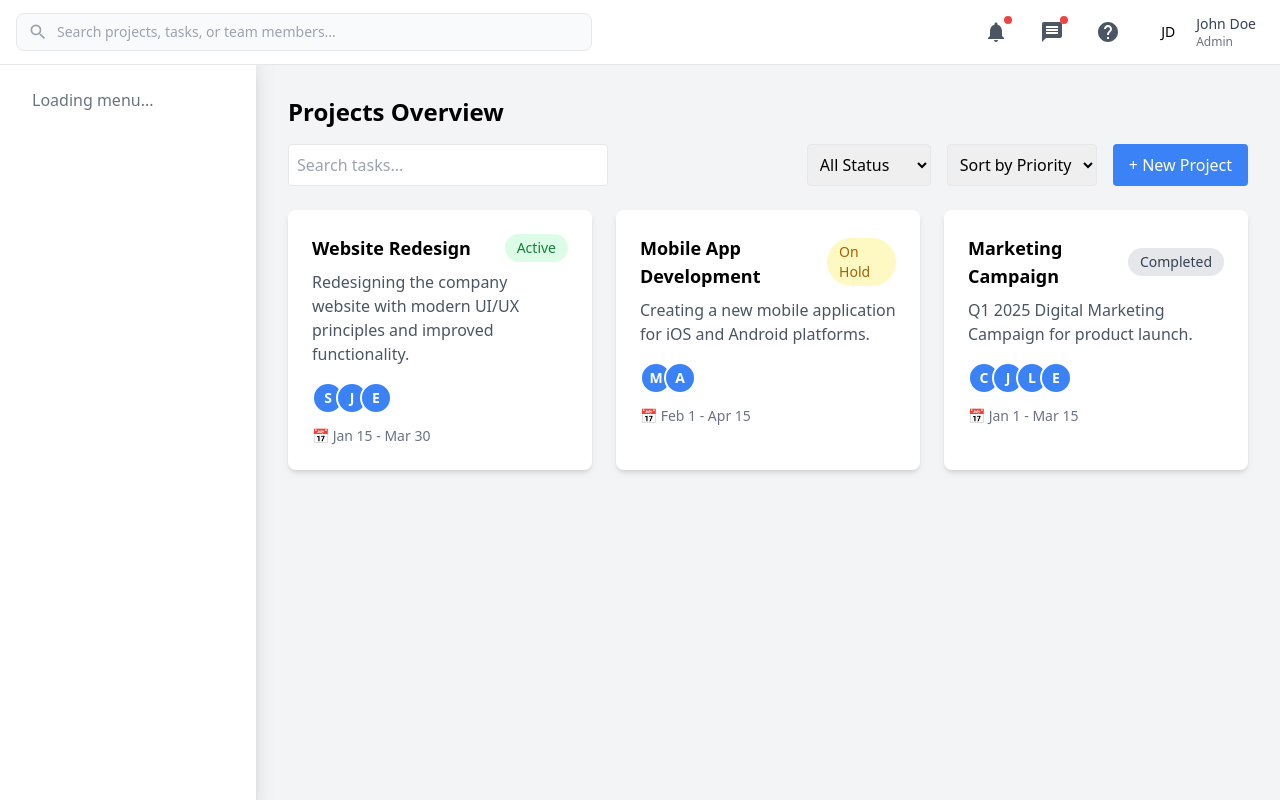
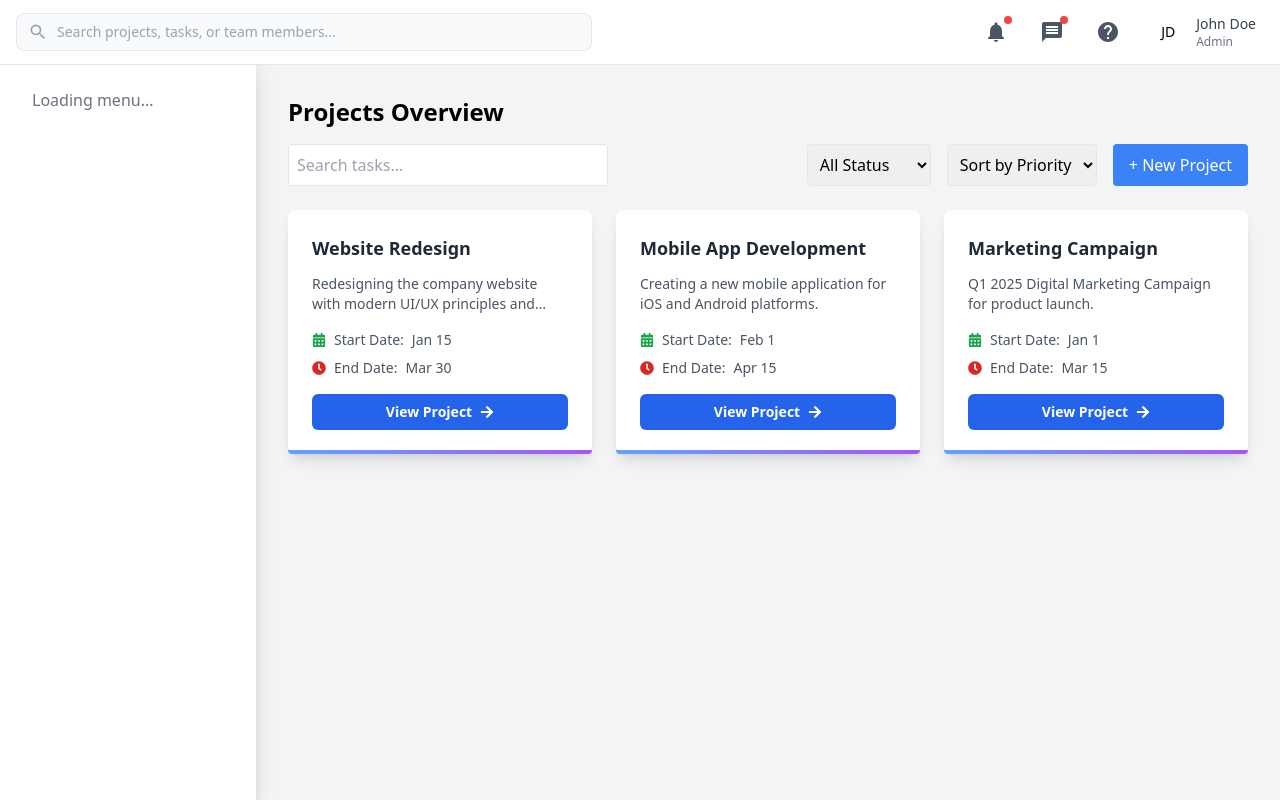
Before and after one commit to gaurav0330/project-management-tool, a React (Vite) app in the folder frontend/: page /teammemberdashboard in a window 1280 px wide. Shown: the top 800 px of the page. Built offline with nearby package versions, Linux system fonts and the light colour scheme; sample sign-in values are in the browser's storage.

Commit message:
get all projects frontend

```diff
--- a/frontend/src/components/Other/ProjectCard.jsx
+++ b/frontend/src/components/Other/ProjectCard.jsx
@@ -1,38 +1,45 @@
 import React from "react";
+import { Link } from "react-router-dom";
+import { FaCalendarAlt, FaFolder, FaClock, FaArrowRight } from "react-icons/fa";
 
 const ProjectCard = ({ project }) => {
   return (
-    <div className="p-6 transition-shadow duration-300 bg-white rounded-lg shadow-md hover:shadow-lg">
-      {/* Title & Status */}
+    <div className="relative p-6 transition-transform duration-300 bg-white rounded-lg shadow-lg hover:shadow-xl hover:scale-105">
+      {/* Title & Category */}
       <div className="flex items-center justify-between">
-        <h3 className="text-lg font-semibold">{project.title}</h3>
-        <span
-          className={`px-3 py-1 text-sm font-medium rounded-full ${
-            project.status === "Active" ? "bg-green-100 text-green-700" :
-            project.status === "On Hold" ? "bg-yellow-100 text-yellow-700" :
-            "bg-gray-200 text-gray-700"
-          }`}
-        >
-          {project.status}
-        </span>
+        <h3 className="text-lg font-bold text-gray-800">{project.title}</h3>
+        {project.category && (
+          <span className="flex items-center gap-2 px-3 py-1 text-sm font-medium text-blue-700 bg-blue-100 rounded-full">
+            <FaFolder className="text-blue-600" />
+            {project.category}
+          </span>
+        )}
       </div>
 
-      {/* Description */}
-      <p className="mt-2 text-gray-600">{project.description}</p>
+      {/* Project Description */}
+      <p className="mt-3 text-sm text-gray-600 line-clamp-2">{project.description}</p>
 
-      {/* Team Members */}
-      <div className="flex items-center mt-4">
-        {project.members.map((member, index) => (
-          <div key={index} className="flex items-center justify-center w-8 h-8 -ml-2 text-sm font-semibold text-white bg-blue-500 border-2 border-white rounded-full first:ml-0">
-            {member[0]}
-          </div>
-        ))}
+      {/* Date Section */}
+      <div className="mt-4 space-y-2 text-sm text-gray-600">
+        <p className="flex items-center gap-2">
+          <FaCalendarAlt className="text-green-600" />
+          <span className="font-medium">Start Date:</span> {project.startDate}
+        </p>
+        <p className="flex items-center gap-2">
+          <FaClock className="text-red-600" />
+          <span className="font-medium">End Date:</span> {project.endDate}
+        </p>
       </div>
 
-      {/* Start & End Dates */}
-      <div className="mt-3 text-sm text-gray-500">
-        📅 {project.startDate} - {project.endDate}
-      </div>
+      {/* View Project Button */}
+      <Link to={`/projects/${project.id}`}>
+        <button className="flex items-center justify-center w-full px-4 py-2 mt-4 text-sm font-semibold text-white transition-colors duration-300 bg-blue-600 rounded-md hover:bg-blue-700">
+          View Project <FaArrowRight className="ml-2" />
+        </button>
+      </Link>
+
+      {/* Decorative Border at Bottom */}
+      <div className="absolute bottom-0 left-0 w-full h-1 rounded-b-lg bg-gradient-to-r from-blue-400 to-purple-500"></div>
     </div>
   );
 };
--- a/frontend/src/graphql/maneger/createProject.js
+++ b/frontend/src/graphql/maneger/createProject.js
@@ -13,7 +13,6 @@ export const CREATE_PROJECT_MUTATION = gql`
       endDate: $endDate
       description: $description
     ) {
-      createdAt
       description
       endDate
       startDate
--- a/frontend/src/pages/ProjectManager/ProjectDashboardPage.jsx
+++ b/frontend/src/pages/ProjectManager/ProjectDashboardPage.jsx
@@ -1,36 +1,91 @@
-import React, { useState } from "react";
+import { useState } from "react";
+import { useQuery, gql } from "@apollo/client";
 import Sidebar from "../../components/Other/sideBar";
-import ProjectOverview from "../../components/dashboard/ProjectOverview";
+import FilterBar from "../../components/TeamMember/FilterBar";
+import ProjectCard from "../../components/Other/ProjectCard";
 import AssignTeamLead from "../../components/tasks/AssignTeamLead";
 import AssignTasks from "../../components/tasks/AssignTasks";
-import CreateProjectPage from '../../pages/ProjectManager/CreateProjectPage';
+import CreateProjectPage from "../../pages/ProjectManager/CreateProjectPage";
 import TaskApprovalPage from "./TaskApprovalPage";
 import TeamMemberDashboardPage from "../TeamMember/TeamMemberDashboardPage";
 import TeamLeadDashboard from "../../pages/TeamLead/teamLeadDashboard";
 
-const ProjectDashboard = () => {
-  // State to track the active component
+// GraphQL Query to Fetch All Projects
+const GET_ALL_PROJECTS = gql`
+  query GetAllProjects {
+    getAllProjects {
+      id
+      title
+      description
+      startDate
+      endDate
+      category
+    }
+  }
+`;
+
+
+export default function ProjectDashboard() {
+  const { loading, error, data } = useQuery(GET_ALL_PROJECTS);
+  const [searchTerm, setSearchTerm] = useState("");
+  const [statusFilter, setStatusFilter] = useState("All");
   const [activeComponent, setActiveComponent] = useState("overview");
+
+  if (loading) return <p className="text-center text-gray-500">Loading projects...</p>;
+  if (error) return <p className="text-center text-red-500">Error loading projects.</p>;
+
+  const projects = data?.getAllProjects || [];
+
+  // Filter projects based on search and status
+  const filteredProjects = projects.filter(
+    (project) =>
+      project.title.toLowerCase().includes(searchTerm.toLowerCase()) &&
+      (statusFilter === "All" || project.status === statusFilter)
+  );
 
   return (
     <div className="flex min-h-screen bg-gray-100">
       {/* Sidebar */}
-      <div className="flex-shrink-0 w-64">
+      <div className="w-64 h-full min-h-screen bg-white shadow-lg">
         <Sidebar setActiveComponent={setActiveComponent} />
       </div>
 
-      {/* Main Content */}
-      <div className="flex-1 p-6 overflow-auto">
-        {activeComponent === "addproject" && <CreateProjectPage/>}
-        {activeComponent === "taskapproval" && <TaskApprovalPage/>}
-        {activeComponent === "overview" && <ProjectOverview />}
-        {activeComponent === "tasks" && <AssignTasks />}
-        {activeComponent === "members" && <AssignTeamLead />}
-        {activeComponent === "teammember" && < TeamMemberDashboardPage/>}
-        {activeComponent === "teamlead" && <TeamLeadDashboard/>}
+      {/* Main Content Area */}
+      <div className="w-4/5 p-8 overflow-auto">
+        {activeComponent === "addproject" ? (
+          <CreateProjectPage />
+        ) : activeComponent === "taskapproval" ? (
+          <TaskApprovalPage />
+        ) : activeComponent === "tasks" ? (
+          <AssignTasks />
+        ) : activeComponent === "members" ? (
+          <AssignTeamLead />
+        ) : activeComponent === "teammember" ? (
+          <TeamMemberDashboardPage />
+        ) : activeComponent === "teamlead" ? (
+          <TeamLeadDashboard />
+        ) : (
+          <>
+            {/* Project Overview Header */}
+            <h2 className="text-2xl font-semibold">Projects Overview</h2>
+
+            {/* Filter Bar */}
+            <FilterBar
+              searchTerm={searchTerm}
+              setSearchTerm={setSearchTerm}
+              statusFilter={statusFilter}
+              setStatusFilter={setStatusFilter}
+            />
+
+            {/* Project List using ProjectCard */}
+            <div className="grid grid-cols-1 gap-6 mt-6 md:grid-cols-2 lg:grid-cols-3">
+              {filteredProjects.map((project) => (
+                <ProjectCard key={project.id} project={project} />
+              ))}
+            </div>
+          </>
+        )}
       </div>
     </div>
   );
-};
-
-export default ProjectDashboard;
+}
```
Also changed, not shown: 1 other file (tests, documents, lock files or other folders).
